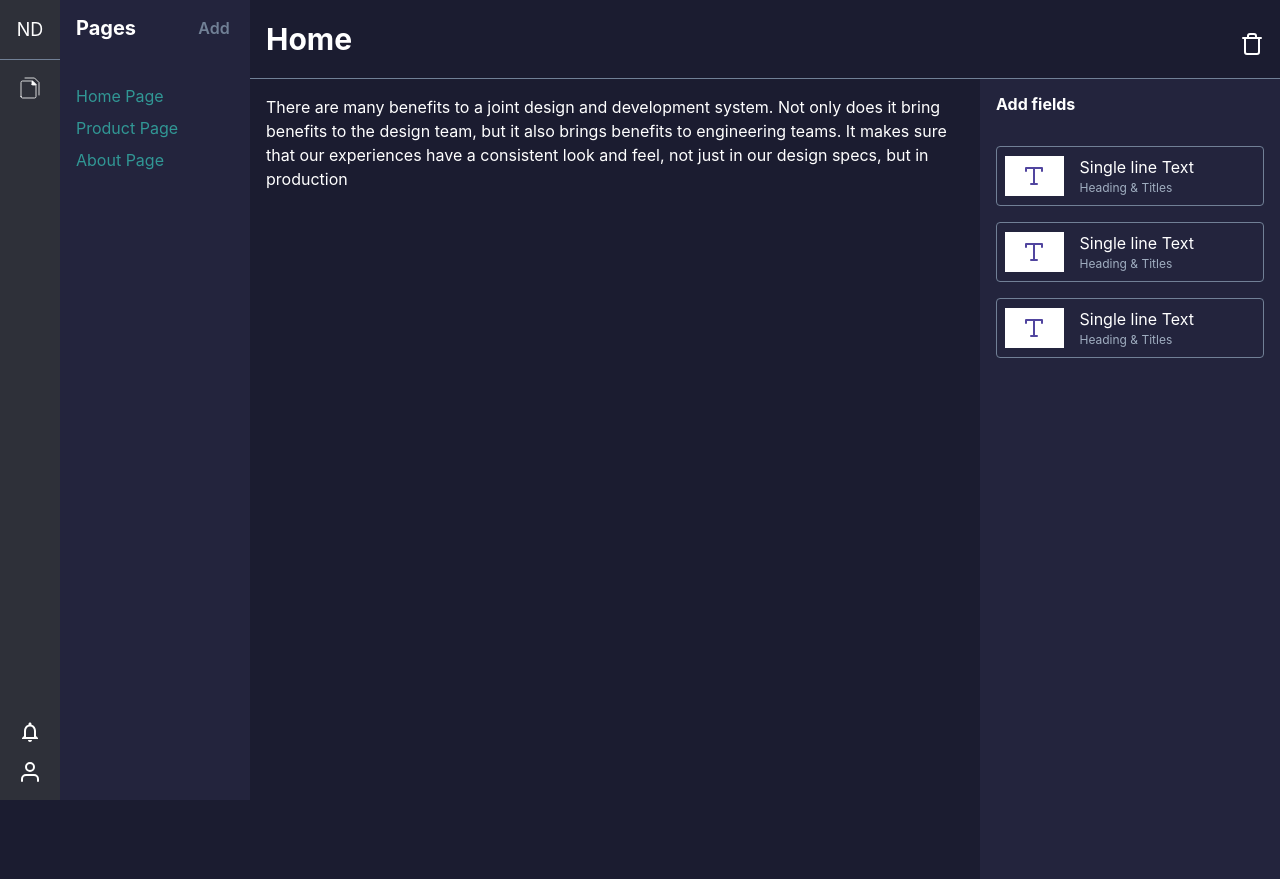
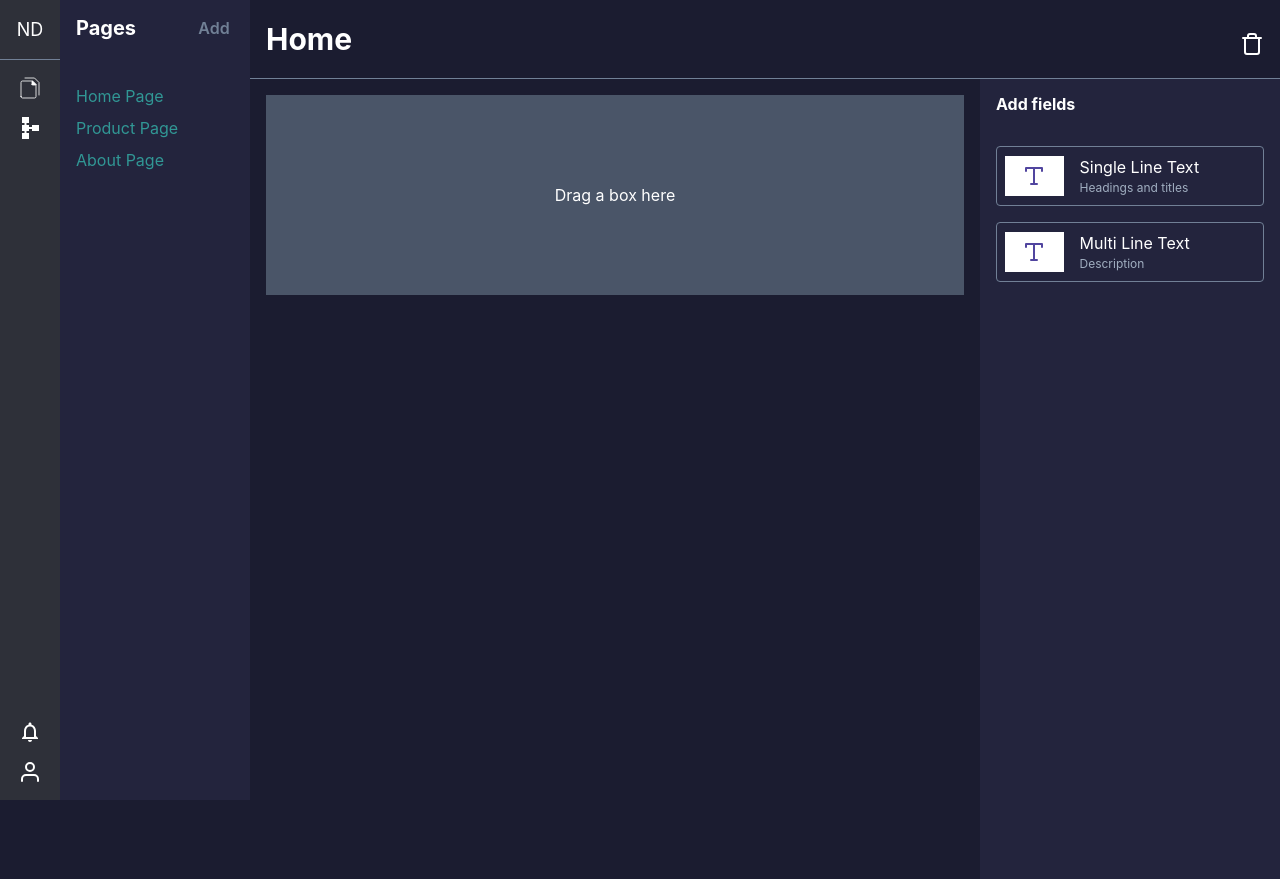
Before and after one commit to mbmohib/nudash, a React (Create React App) app: page / in a window 1280 px wide. Built offline with nearby package versions, Linux system fonts and the light colour scheme.

Commit message:
add dropzone for adding field

```diff
--- a/package.json
+++ b/package.json
@@ -16,6 +16,8 @@
     "@types/react-dom": "^17.0.0",
     "framer-motion": "^4",
     "react": "^17.0.2",
+    "react-dnd": "^14.0.4",
+    "react-dnd-html5-backend": "^14.0.2",
     "react-dom": "^17.0.2",
     "react-icons": "^4.3.1",
     "react-redux": "^7.2.5",
--- /dev/null
+++ b/src/components/DropZone.tsx
@@ -0,0 +1,38 @@
+import { useDrop } from 'react-dnd'
+import { ItemTypes } from '../screens/page'
+import { Box, Textarea } from '@chakra-ui/react'
+import { FieldType } from './Field'
+
+interface DropZoneProps {
+  fieldType: FieldType | null
+}
+
+export default function DropZone({ fieldType }: DropZoneProps) {
+  const [{ canDrop, isOver }, drop] = useDrop(() => ({
+    accept: ItemTypes.BOX,
+    drop: () => ({ name: 'DropZone' }),
+    collect: monitor => ({
+      isOver: monitor.isOver(),
+      canDrop: monitor.canDrop(),
+    }),
+  }))
+
+  const isActive = canDrop && isOver
+
+  return (
+    // eslint-disable-next-line jsx-a11y/aria-role
+    <div ref={drop} role={'DropZone'}>
+      <Box
+        width="100%"
+        minHeight="200px"
+        bgColor={isActive ? 'gray.400' : 'gray.600'}
+        display="flex"
+        justifyContent="center"
+        alignItems="center"
+      >
+        {isActive ? 'Release to drop' : 'Drag a box here'}
+        {fieldType === FieldType.MultilineText && <Textarea />}
+      </Box>
+    </div>
+  )
+}
--- a/src/components/Field.tsx
+++ b/src/components/Field.tsx
@@ -1,14 +1,56 @@
 import { Text, Box, Icon, Grid } from '@chakra-ui/react'
 import { FiType } from 'react-icons/fi'
+import { useDrag } from 'react-dnd'
+import { ItemTypes } from '../screens/page'
 
-export default function Footer() {
+export enum FieldType {
+  Text = 'text',
+  MultilineText = 'multilineText',
+  RichText = 'richText',
+  Image = 'image',
+  Number = 'number',
+}
+
+export interface FieldProps {
+  type: FieldType
+  info: {
+    title: string
+    subtitle: string
+  }
+}
+
+interface DropResult {
+  name: string
+}
+
+export default function Field({
+  type,
+  info,
+  onFieldDrop,
+}: FieldProps & { onFieldDrop: (type: FieldType) => void }) {
+  const [{ isDragging }, drag] = useDrag(() => ({
+    type: ItemTypes.BOX,
+    item: { type },
+    end: (item, monitor) => {
+      const dropResult = monitor.getDropResult<DropResult>()
+      if (item && dropResult) {
+        onFieldDrop(item.type)
+      }
+    },
+    collect: monitor => ({
+      isDragging: monitor.isDragging(),
+      handlerId: monitor.getHandlerId(),
+    }),
+  }))
+
   return (
+    <div ref={drag} data-testid={`box-${type}`}>
       <Grid
         gridTemplateColumns="1fr 3fr"
         gap="2"
         alignItems="center"
         border="1px"
-      borderColor="gray.500"
+        borderColor={isDragging ? 'gray.100' : 'gray.500'}
         p="1"
         cursor="pointer"
         borderRadius="4"
@@ -24,11 +66,12 @@ export default function Footer() {
           <Icon as={FiType} color="primary" width="24px" height="24px" />
         </Box>
         <Box>
-        <Text>Single line Text</Text>
+          <Text>{info.title}</Text>
           <Text fontSize="xs" color="gray.400">
-          Heading & Titles
+            {info.subtitle}
           </Text>
         </Box>
       </Grid>
+    </div>
   )
 }
--- a/src/components/PageAside.tsx
+++ b/src/components/PageAside.tsx
@@ -1,14 +1,36 @@
 import { Box, Heading } from '@chakra-ui/react'
 import { Field } from './'
+import { FieldType, FieldProps } from './Field'
 
-export default function Aside() {
+const fields: FieldProps[] = [
+  {
+    type: FieldType.Text,
+    info: {
+      title: 'Single Line Text',
+      subtitle: 'Headings and titles',
+    },
+  },
+  {
+    type: FieldType.MultilineText,
+    info: {
+      title: 'Multi Line Text',
+      subtitle: 'Description',
+    },
+  },
+]
+
+interface AsideProps {
+  onFieldDrop: (type: FieldType) => void
+}
+
+export default function Aside({ onFieldDrop }: AsideProps) {
   return (
     <Box p="2" bgColor="secondary" height="100vh">
       <Heading size="sm">Add fields</Heading>
       <Box mt="3">
-        <Field />
-        <Field />
-        <Field />
+        {fields.map(field => (
+          <Field {...field} onFieldDrop={onFieldDrop} />
+        ))}
       </Box>
     </Box>
   )
--- a/src/components/Sidebar.tsx
+++ b/src/components/Sidebar.tsx
@@ -4,7 +4,7 @@ import { Button } from '@chakra-ui/button'
 import { PageIcon } from '../assets/icons'
 import { Link } from 'react-router-dom'
 import { FiUser } from 'react-icons/fi'
-import { MdNotificationsNone } from 'react-icons/md'
+import { MdNotificationsNone, MdSchema } from 'react-icons/md'
 
 export default function Sidebar() {
   return (
@@ -30,8 +30,18 @@ export default function Sidebar() {
             variant="link"
             bg="primary.light"
             color="white"
+            mb="2"
           >
-            <PageIcon />
+            <Icon as={PageIcon} width="24px" height="24px" />
+          </Button>
+          <Button
+            as={Link}
+            to="/pages"
+            variant="link"
+            bg="primary.light"
+            color="white"
+          >
+            <Icon as={MdSchema} width="24px" height="24px" />
           </Button>
         </Box>
         <Flex flexDirection="column" alignItems="center" pb={2}>
--- a/src/components/index.tsx
+++ b/src/components/index.tsx
@@ -6,3 +6,4 @@ export { default as Main } from './Main'
 export { default as Footer } from './Footer'
 export { default as PageAside } from './PageAside'
 export { default as Field } from './Field'
+export { default as DropZone } from './DropZone'
--- a/src/screens/page.tsx
+++ b/src/screens/page.tsx
@@ -1,17 +1,29 @@
 import { Container, Box, Grid } from '@chakra-ui/react'
-import { PageAside } from '../components'
+import { PageAside, DropZone } from '../components'
+import { DndProvider } from 'react-dnd'
+import { HTML5Backend } from 'react-dnd-html5-backend'
+import { useState } from 'react'
+import { FieldType } from '../components/Field'
+
+export const ItemTypes = {
+  BOX: 'box',
+}
 
 export default function Page() {
+  const [fieldType, setFieldType] = useState<FieldType | null>(null)
+
+  const onFieldDrop = (type: FieldType) => {
+    setFieldType(type)
+  }
+
   return (
-    <Grid gridTemplateColumns="1fr 300px">
-      <Container py="2" maxW="container.md">
-        There are many benefits to a joint design and development system. Not
-        only does it bring benefits to the design team, but it also brings
-        benefits to engineering teams. It makes sure that our experiences have a
-        consistent look and feel, not just in our design specs, but in
-        production
-      </Container>
-      <PageAside />
-    </Grid>
+    <DndProvider backend={HTML5Backend}>
+      <Grid gridTemplateColumns="1fr 300px">
+        <Container py="2" maxW="container.md">
+          <DropZone fieldType={fieldType} />
+        </Container>
+        <PageAside onFieldDrop={onFieldDrop} />
+      </Grid>
+    </DndProvider>
   )
 }
```
Also changed, not shown: 1 other file (tests, documents, lock files or other folders). Lines whose indentation alone changed are shown as unchanged.
